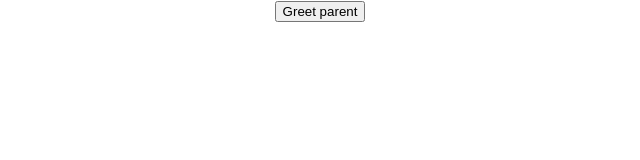
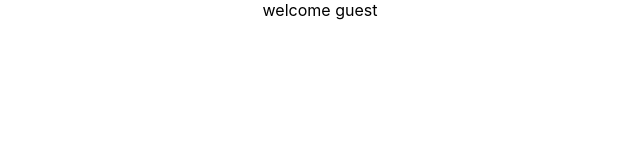
Before and after one commit to pop-dev5016/code-evolution-react, a React (Create React App) app: page / in a window 1280 px wide. Shown: the top 160 px of the page, without its empty margins (320-960 px from the left). Built offline with nearby package versions, Linux system fonts and the light colour scheme.

Commit message:
if else for conditional rendering

```diff
--- a/src/App.js
+++ b/src/App.js
@@ -11,6 +11,7 @@
 import React from "react";
 import Classclick from './components/Classevent';
 import { Component } from "react";
+import UserGreeting from './components/UserGreeting';
 
 
 
@@ -37,7 +38,8 @@
       {/* <Welcome name="nava" regno="2012505018"></Welcome> */}
       {/* <Classclick></Classclick> */}
       {/* <EventBinding></EventBinding> */}
-      <ParentComponent></ParentComponent>
+      {/* <ParentComponent></ParentComponent> */}
+      <UserGreeting></UserGreeting>
     </div>
   );
 }
--- /dev/null
+++ b/src/components/UserGreeting.js
@@ -0,0 +1,33 @@
+import React, { Component } from 'react'
+
+export class UserGreeting extends Component {
+    constructor(props) {
+      super(props)
+
+      this.state = {
+         isLoggedin:false
+      }
+    }
+
+  render() {
+    if(this.state.isLoggedin){
+        return (
+            <div>welcome poppy</div>
+        )
+    }else{
+        return(
+            <div>
+                welcome guest
+            </div>
+        )
+    }
+    // return (
+    //   <div>
+    //   <div>welcome poppy!!!</div>
+    //   <div>welcome guest</div>
+    //   </div>
+    // )
+  }
+}
+
+export default UserGreeting
```
